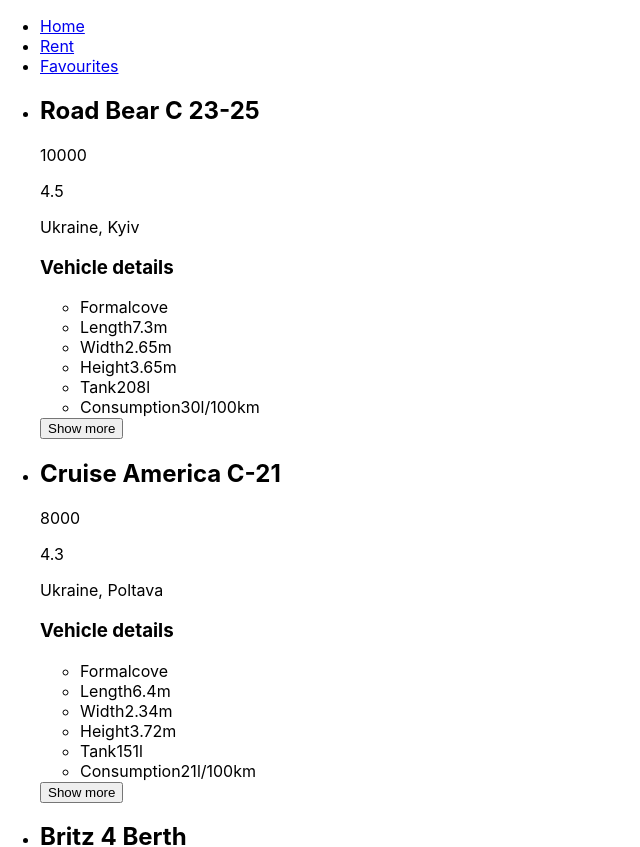
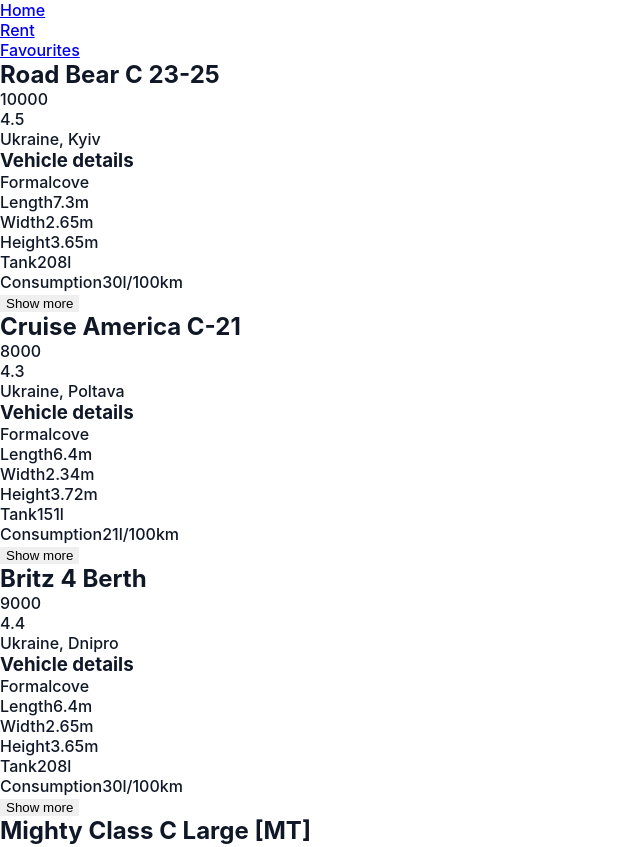
Before and after one commit to Olena-Horobets/camper-rent-test, a React (Create React App) app: page /catalog in a window 1280 px wide. Shown: the top 847 px of the page, without its empty margins (0-640 px from the left). Built offline with nearby package versions, Linux system fonts and the light colour scheme.

Commit message:
styles reset

```diff
--- a/public/index.html
+++ b/public/index.html
@@ -15,6 +15,13 @@
       user's mobile device or desktop. See https://developers.google.com/web/fundamentals/web-app-manifest/
     -->
     <link rel="manifest" href="%PUBLIC_URL%/manifest.json" />
+
+    <link rel="preconnect" href="https://fonts.googleapis.com" />
+    <link rel="preconnect" href="https://fonts.gstatic.com" crossorigin />
+    <link
+      href="https://fonts.googleapis.com/css2?family=Inter:wght@100..900&display=swap"
+      rel="stylesheet"
+    />
     <!--
       Notice the use of %PUBLIC_URL% in the tags above.
       It will be replaced with the URL of the `public` folder during the build.
@@ -24,7 +31,7 @@
       work correctly both with client-side routing and a non-root public URL.
       Learn how to configure a non-root public URL by running `npm run build`.
     -->
-    <title>React App</title>
+    <title>Camper rent</title>
 
     <!-- Start Single Page Apps for GitHub Pages -->
     <script type="text/javascript">
--- a/src/components/App.jsx
+++ b/src/components/App.jsx
@@ -8,8 +8,12 @@
 import Features from './Features';
 import Reviews from './Reviews';
 import CamperModal from './CamperModal';
+import ModalBackdrop from './ModalBackdrop';
 
 export const App = () => {
+  // const location = useLocation();
+  // const background = location.state && location.state.background;
+
   return (
     <div className="container">
       <Header />
@@ -18,10 +22,17 @@
         <Routes>
           <Route path="/" element={<HomePage />} />
           <Route path="/catalog" element={<CampersPage />}>
-            <Route path="camper/:camperId" element={<CamperModal />}>
-              <Route index element={<Features />} />
-              <Route path="reviews" element={<Reviews />} />
-            </Route>
+            <Route
+              path="camper/:camperId"
+              element={
+                <ModalBackdrop>
+                  <CamperModal>
+                    <Route index element={<Features />} />
+                    <Route path="reviews" element={<Reviews />} />
+                  </CamperModal>
+                </ModalBackdrop>
+              }
+            ></Route>
           </Route>
           <Route path="/favorites" element={<FavouritesPage />} />
           <Route path="/*" element={<div>error</div>} />
--- a/src/components/CamperModal/CamperModal.module.css
+++ b/src/components/CamperModal/CamperModal.module.css
@@ -1,4 +1,5 @@
-.modalContainer {
+.modal {
   width: 400px;
   outline: 1px solid black;
+  background-color: #fff;
 }
--- a/src/components/CamperModal/index.jsx
+++ b/src/components/CamperModal/index.jsx
@@ -1,20 +1,28 @@
 import s from './CamperModal.module.css';
 
-import { NavLink, Outlet, useParams } from 'react-router-dom';
+import { NavLink, Outlet, useLocation, useParams } from 'react-router-dom';
 import { Suspense } from 'react';
 
-function CamperModal() {
+function CamperModal({ onModalClose }) {
   const { camperId } = useParams();
+  const location = useLocation();
+
+  console.log(location);
+  console.log(location.state.background);
 
   return (
-    <div className={s.modal}>
-      `Modal camper #${camperId}`
+    <div className={s['modal']}>
+      Modal camper #${camperId} <button onClick={onModalClose}>Close</button>
       <ul>
         <li>
-          <NavLink to={''}>Features</NavLink>
+          <NavLink to={''} state={{ background: location }}>
+            Features
+          </NavLink>
         </li>
         <li>
-          <NavLink to={'reviews'}>Revievs</NavLink>
+          <NavLink to={'reviews'} state={{ background: location }}>
+            Revievs
+          </NavLink>
         </li>
       </ul>
       <Suspense fallback={<p>...loading</p>}>
--- /dev/null
+++ b/src/components/ModalBackdrop/ModalBackdrop.module.css
@@ -0,0 +1,12 @@
+.backdrop {
+  position: fixed;
+  top: 0;
+  left: 0;
+
+  width: 100%;
+  height: 100%;
+  display: flex;
+  justify-content: center;
+  align-items: center;
+  background-color: #27272773;
+}
--- /dev/null
+++ b/src/components/ModalBackdrop/index.jsx
@@ -0,0 +1,42 @@
+import { useLocation, useNavigate } from 'react-router-dom';
+import s from './ModalBackdrop.module.css';
+
+import React, { useEffect } from 'react';
+
+export default function ModalBackdrop({ children }) {
+  const navigate = useNavigate();
+  const location = useLocation();
+
+  useEffect(() => {
+    const onEscPress = e => {
+      if (e.code !== 'Escape') {
+        return;
+      }
+
+      onModalClose();
+    };
+
+    document.addEventListener('keydown', onEscPress);
+
+    return () => {
+      document.removeEventListener('keydown', onEscPress);
+    };
+    // eslint-disable-next-line react-hooks/exhaustive-deps
+  }, []);
+
+  const onModalClose = () => {
+    document.querySelector('body').classList.remove('bodyFixed');
+    navigate(location.state?.background);
+  };
+
+  const modalWindowContent = () =>
+    React.cloneElement(children, {
+      onModalClose,
+    });
+
+  return (
+    <div className={s['backdrop']} onClick={onModalClose}>
+      {modalWindowContent()}
+    </div>
+  );
+}
--- a/src/index.css
+++ b/src/index.css
@@ -1,4 +1,18 @@
 @import-normalize; /* bring in normalize.css styles */
+
+:root {
+  --main-dark-color: #101828;
+  --dark-grey-color: #475467;
+  --accent-color: #e44848;
+  --yellow-color: #ffc531;
+  --light-gray-color: #f2f4f7;
+  --light-color: #f7f7f7;
+  --white-color: #fff;
+}
+
+* {
+  box-sizing: border-box;
+}
 
 body {
   margin: 0;
@@ -7,9 +21,38 @@
     sans-serif;
   -webkit-font-smoothing: antialiased;
   -moz-osx-font-smoothing: grayscale;
+
+  background-color: var(--white-color);
+  font-weight: 500;
+  color: var(--main-dark-color);
+  cursor: default;
 }
 
 code {
   font-family: source-code-pro, Menlo, Monaco, Consolas, 'Courier New',
     monospace;
 }
+h1,
+h2,
+h3,
+h4,
+h5,
+h6,
+p {
+  margin: 0;
+}
+
+ul {
+  margin: 0;
+  padding: 0;
+  list-style: none;
+}
+
+button {
+  border: none;
+  cursor: pointer;
+}
+
+.bodyFixed {
+  position: fixed;
+}
--- a/src/pages/CampersPage/index.jsx
+++ b/src/pages/CampersPage/index.jsx
@@ -1,9 +1,17 @@
-import { Outlet, useNavigate } from 'react-router-dom';
+import { Outlet, useLocation, useNavigate } from 'react-router-dom';
 
 import data from 'data.json';
 
 function CampersPage() {
   const navigate = useNavigate();
+  const location = useLocation();
+
+  const onOpenModalClick = id => {
+    document.querySelector('body').classList.add('bodyFixed');
+    navigate(`camper/${id}`, {
+      state: { background: location },
+    });
+  };
 
   return (
     <div>
@@ -42,8 +50,7 @@
                   <span>{el.consumption}</span>
                 </li>
               </ul>
-              {/* <NavLink to={`camper/${el._id}`}> Show more</NavLink> */}
-              <button onClick={() => navigate(`camper/${el._id}`)}>
+              <button onClick={() => onOpenModalClick(el._id)}>
                 Show more
               </button>
             </li>
```
